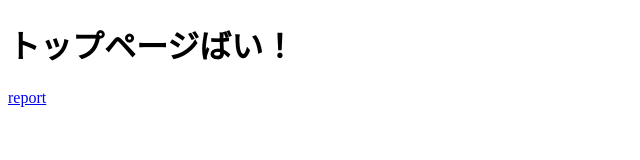
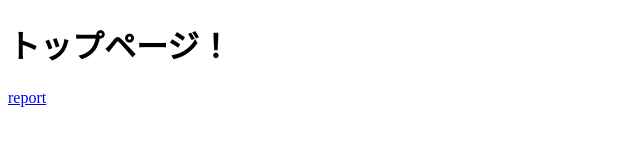
Before and after one commit to HazukiTakuto/FrontEnd202401-01, a website: page index.html in a window 1280 px wide. Shown: the whole page, without its empty margins (0-640 px from the left). Drawn offline with Linux system fonts and the light colour scheme.

Commit message:
トップページ
編集

```diff
--- a/index.html
+++ b/index.html
@@ -8,7 +8,7 @@
 </head>
 
 <body>
-    <h1 id="top_message">トップページばい！</h1>
+    <h1 id="top_message">トップページ！</h1>
     <a href="./e2e/cypress/support/index.js">report</a>
 </body>
 
```
